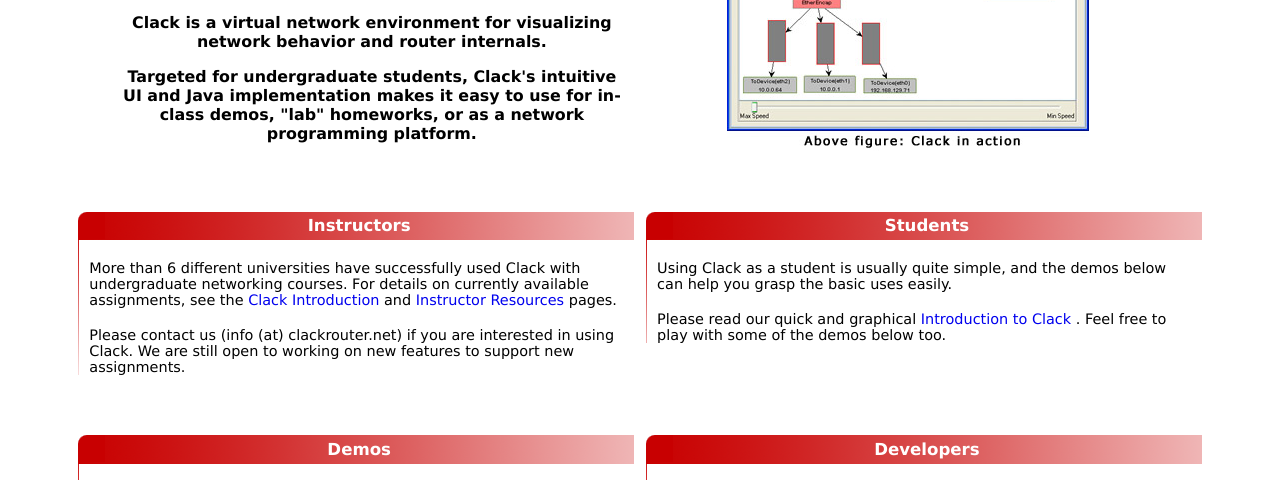
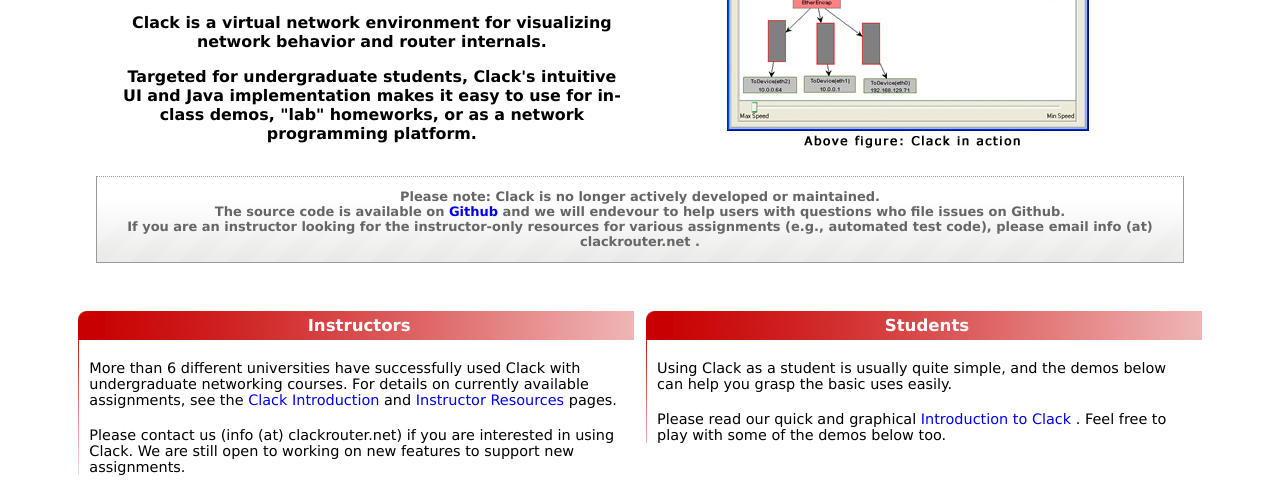
Before and after one commit to danwent/clack-web, a plain HTML site: page index.html in a window 1280 px wide. Shown: the part 298-778 px from the top of the page. Drawn offline with Linux system fonts and the light colour scheme.

Commit message:
Add warning that project is not maintained.  Add linked to github

```diff
--- a/index.html
+++ b/index.html
@@ -115,6 +115,21 @@ intuitive UI and Java implementation makes it easy to use for in-class demos,
 </center>
 
 <center>
+<div id="footer">
+<!-- <hr><br> -->
+<div>Please note:  Clack is no longer actively developed or maintained.</div>
+<div> The source code is available on
+<a href="https://github.com/danwent/clack-graphical-router"> Github
+</a> and we will endevour to help users with questions who file issues on Github.
+</div>
+<div> If you are an instructor
+looking for the instructor-only resources for various assignments (e.g., automated test code), please email
+info (at) clackrouter.net . </div>
+</div>
+
+
+
+
 <table width="90%" cellpadding="5">
 <tr>
 <td width="45%" valign="top">
@@ -188,7 +203,7 @@ more about potential projects.
 new network functionality to Clack, check out:
 </h4>
 <ol>
-<li> <h4> Our <a href="hackclack2.pdf"> Developer Guide </a> </h4>
+<li> <h4> Our <a href="hackclack.pdf"> Developer Guide </a> </h4>
 </li>
 <li> <h4> The most recent <a href="javadoc/">Javadoc </a> </h4> </li>
 </ol>
```
